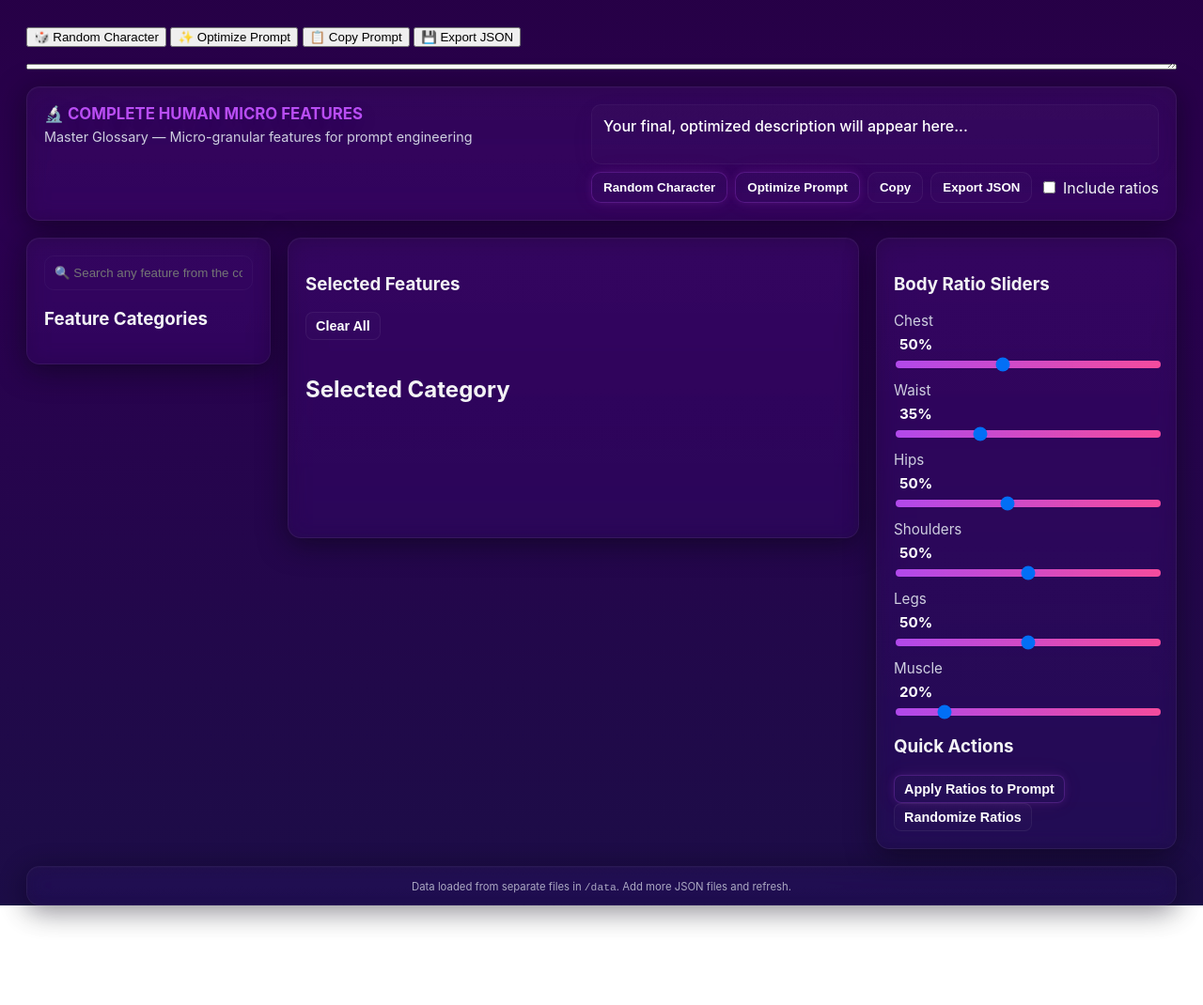
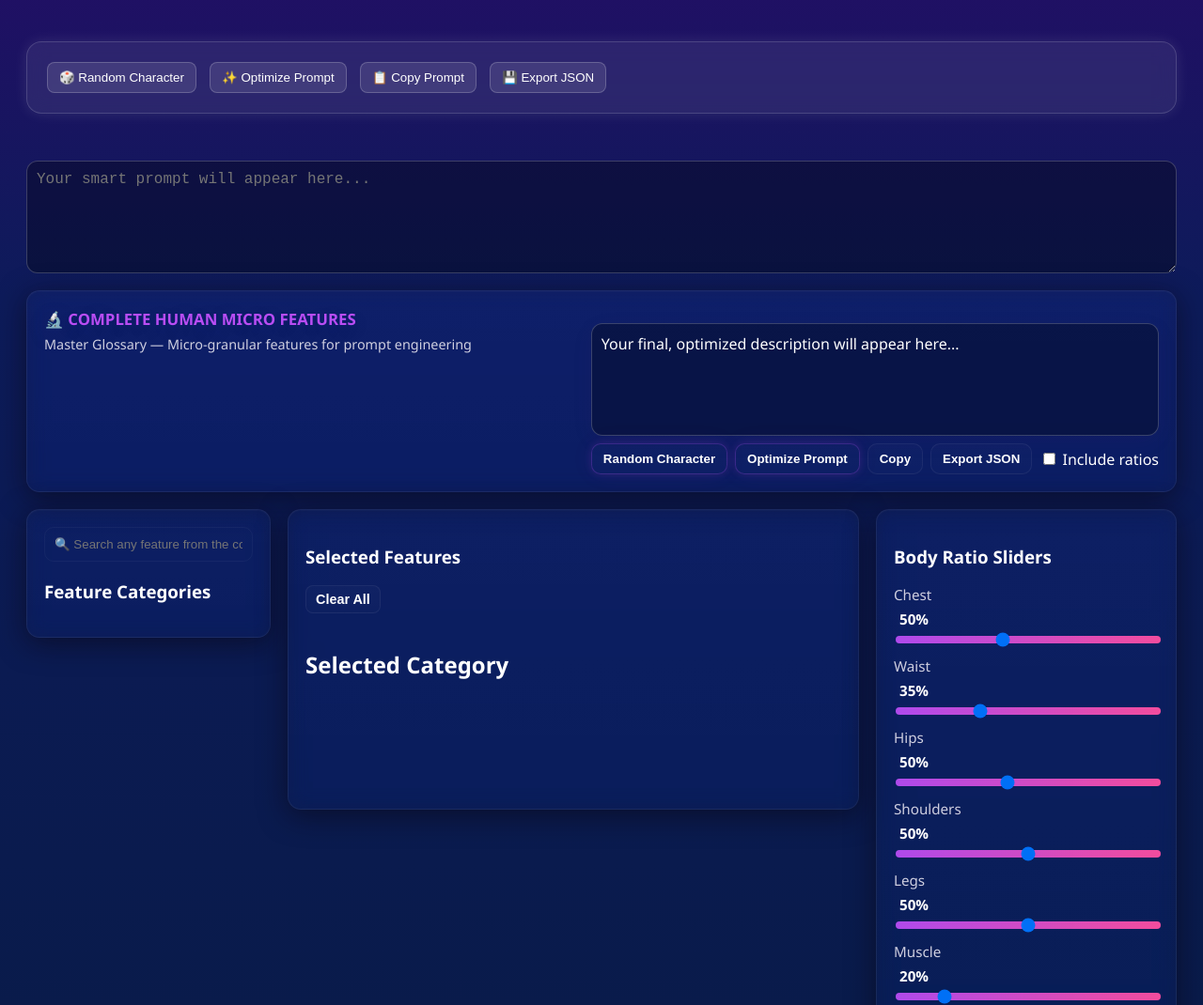
Before and after one commit to PinkMintClean/Universal-PromptAssist, a plain HTML site: page index.html in a window 1280 px wide. Shown: the top 1070 px of the page at 94% size. Before the commit the page ends 964 px from the top, so only its background shows below. Drawn offline with Linux system fonts and the light colour scheme; no server answers.

Commit message:
Update style.css

```diff
--- a/style.css
+++ b/style.css
@@ -152,3 +152,77 @@ body{
   .prompt-tools{ min-width:unset; }
   .right-panel{ order:3; }
 }
+body {
+  background: linear-gradient(180deg, #1a002a, #3b0073, #0d1b5a, #091b4a);
+  background-size: 100% 300%;
+  animation: gradientScroll 20s ease infinite;
+  min-height: 300vh;
+  color: #fff;
+  font-family: "Segoe UI", sans-serif;
+}
+
+@keyframes gradientScroll {
+  0% { background-position: 0% 0%; }
+  50% { background-position: 0% 100%; }
+  100% { background-position: 0% 0%; }
+}
+
+.glass-panel {
+  background: rgba(255, 255, 255, 0.08);
+  border: 1px solid rgba(255, 255, 255, 0.15);
+  backdrop-filter: blur(10px);
+  border-radius: 16px;
+  padding: 1rem;
+  margin: 1rem 0;
+  box-shadow: 0 0 15px rgba(255, 255, 255, 0.1);
+}
+
+.feature-pill {
+  display: inline-block;
+  background: rgba(255, 255, 255, 0.1);
+  border-radius: 20px;
+  padding: 6px 12px;
+  margin: 5px;
+  cursor: pointer;
+  transition: all 0.2s ease;
+}
+
+.feature-pill:hover {
+  background: rgba(255, 255, 255, 0.3);
+  transform: scale(1.1);
+  box-shadow: 0 0 10px rgba(255, 255, 255, 0.3);
+}
+
+.feature-pill.selected {
+  background: rgba(255, 100, 255, 0.4);
+  box-shadow: 0 0 15px rgba(255, 100, 255, 0.8);
+  transform: scale(1.08);
+}
+
+.prompt-controls button {
+  background: rgba(255, 255, 255, 0.1);
+  color: white;
+  border: 1px solid rgba(255, 255, 255, 0.2);
+  border-radius: 8px;
+  padding: 8px 12px;
+  margin: 5px;
+  cursor: pointer;
+  transition: all 0.3s ease;
+}
+
+.prompt-controls button:hover {
+  background: rgba(255, 100, 255, 0.3);
+  box-shadow: 0 0 10px rgba(255, 100, 255, 0.6);
+}
+
+#promptBox {
+  width: 100%;
+  min-height: 120px;
+  background: rgba(0, 0, 0, 0.3);
+  color: white;
+  border: 1px solid rgba(255, 255, 255, 0.2);
+  border-radius: 12px;
+  padding: 10px;
+  font-size: 1rem;
+  margin-top: 1rem;
+}
```
